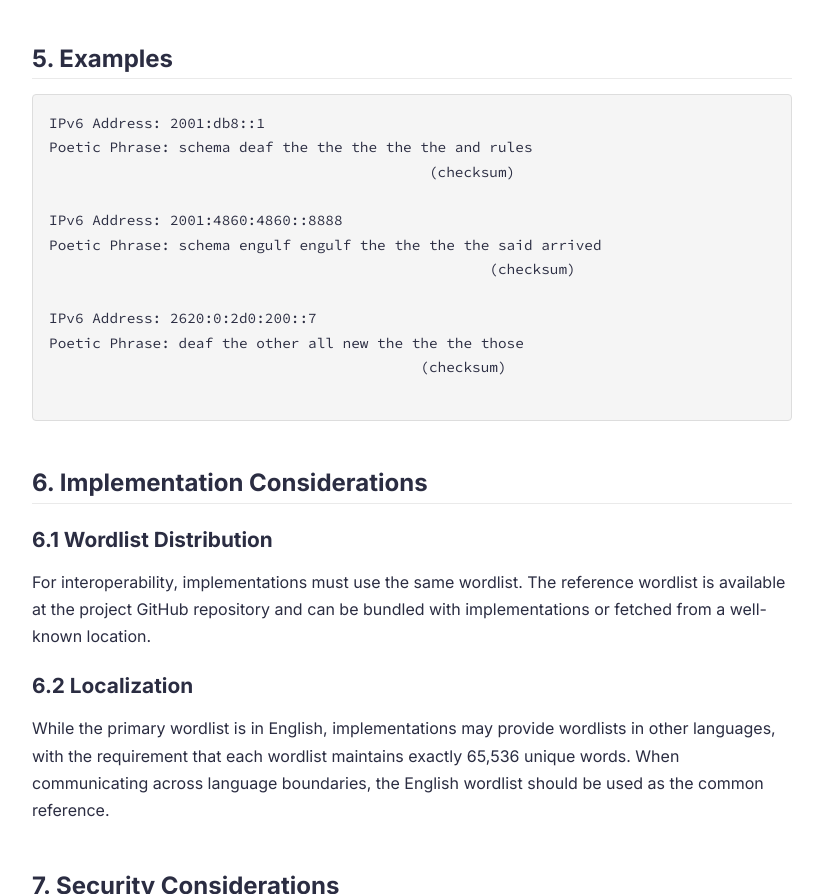
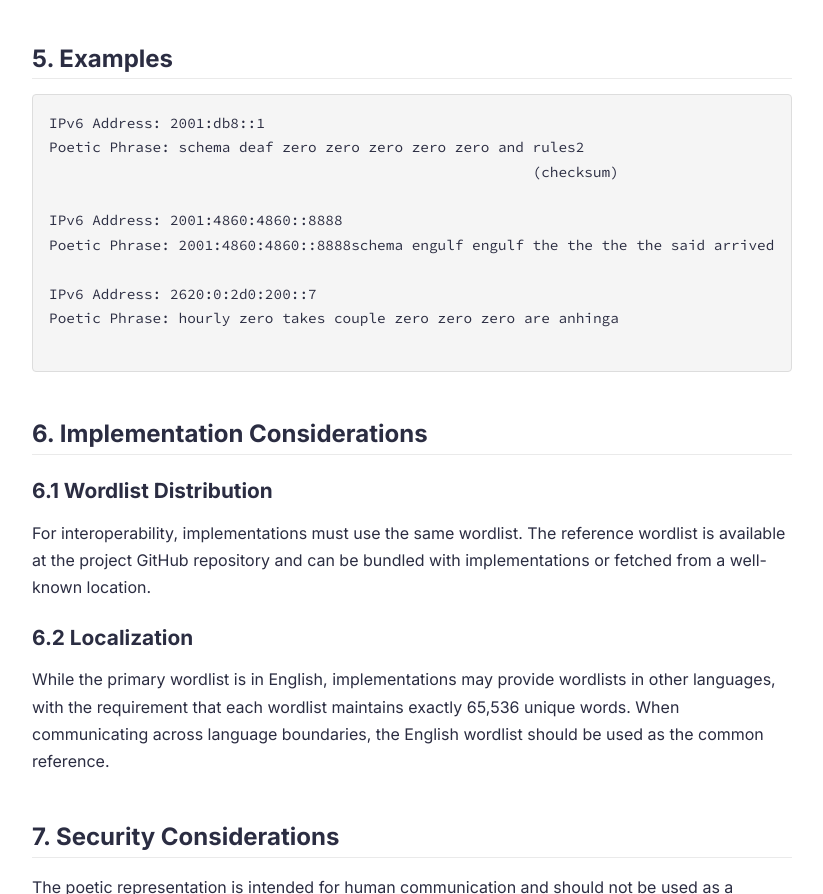
Before and after one commit to xythian/ipv6poetry, an Astro site in the folder web/: page /rfc in a window 1280 px wide. Shown: the part 3232-4126 px from the top of the page, without its empty margins (228-1051 px from the left). Built offline with nearby package versions, Linux system fonts and the light colour scheme; Astro itself is replaced by a stand-in of ours.

Commit message:
fix example conversions in the RFC

```diff
--- a/web/src/pages/rfc.astro
+++ b/web/src/pages/rfc.astro
@@ -142,17 +142,16 @@ def calculate_checksum(address_segments):
         <h2>5. Examples</h2>
         <pre>
 IPv6 Address: 2001:db8::1
-Poetic Phrase: schema deaf the the the the the and rules
-                                            (checksum)
+Poetic Phrase: schema deaf zero zero zero zero zero and rules2
+                                                        (checksum)
 
 IPv6 Address: 2001:4860:4860::8888
-Poetic Phrase: schema engulf engulf the the the the said arrived
-                                                   (checksum)
+Poetic Phrase: 2001:4860:4860::8888schema engulf engulf the the the the said arrived
 
 IPv6 Address: 2620:0:2d0:200::7
-Poetic Phrase: deaf the other all new the the the those
-                                           (checksum)
-        </pre>
+Poetic Phrase: hourly zero takes couple zero zero zero are anhinga
+
+</pre>
       </section>
 
       <section class="rfc-section">
```
